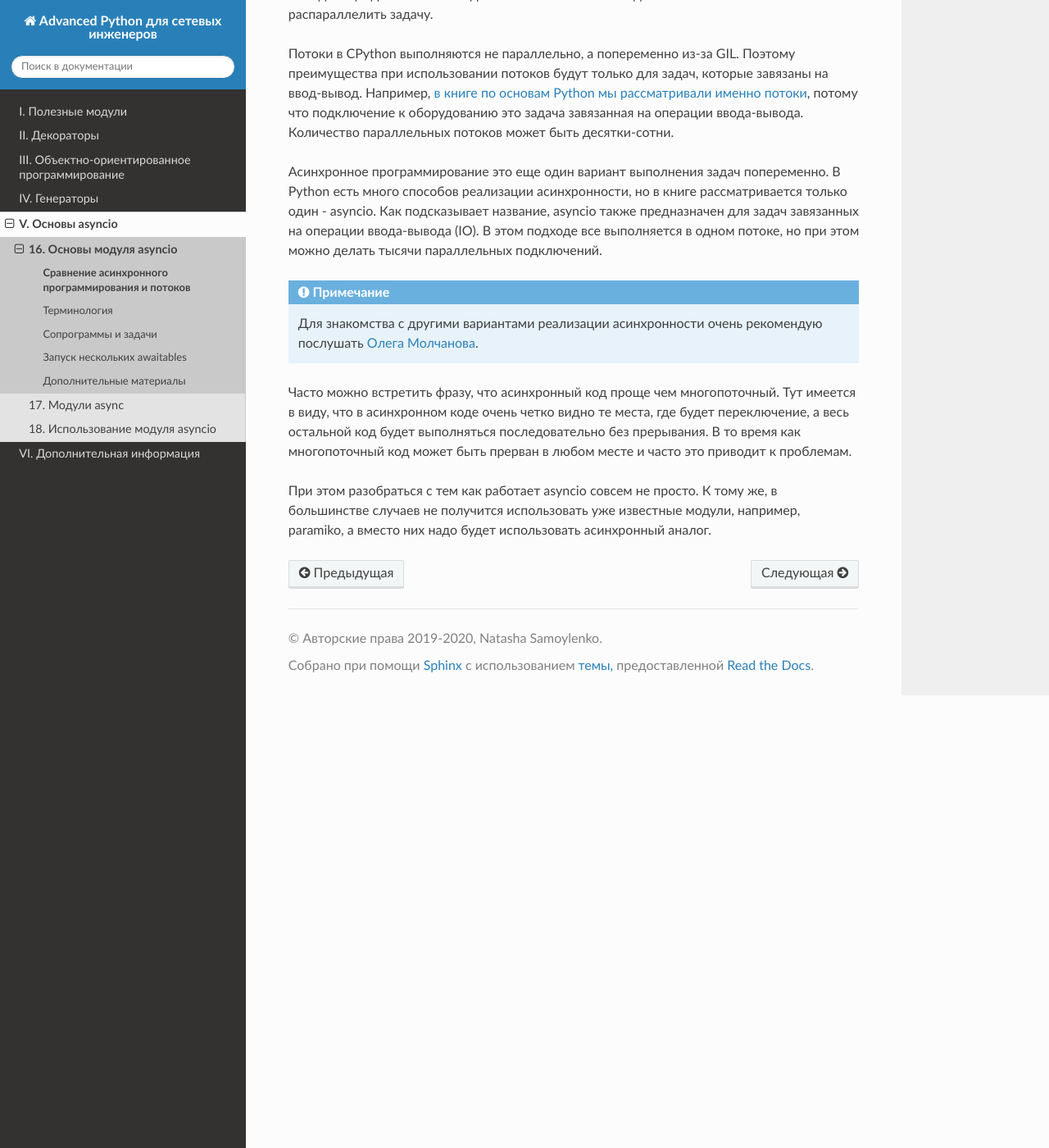
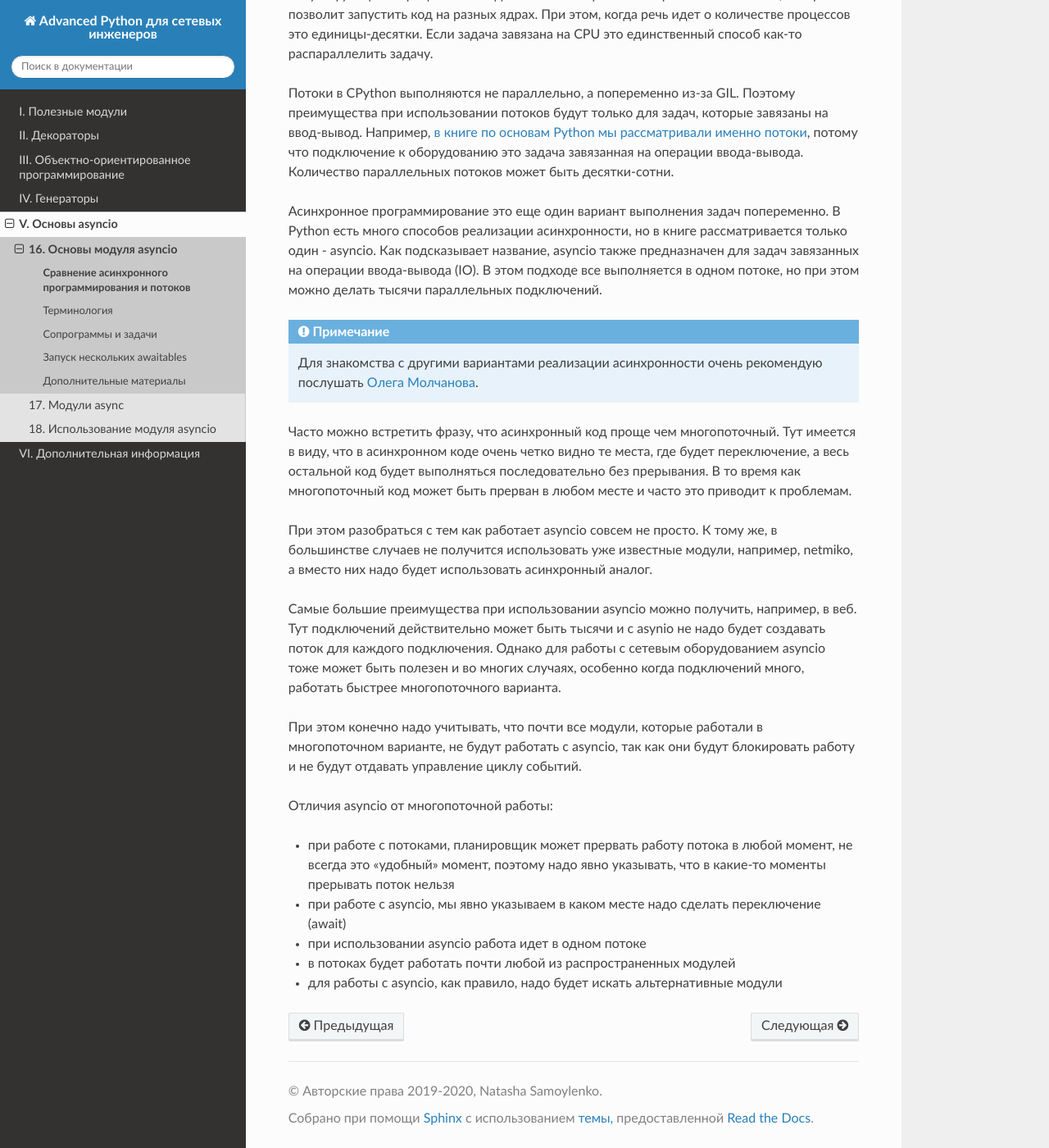
Before and after one commit to natenka/advpyneng-book, a Sphinx documentation site: the page built from docs/source/book/16_asyncio_basics/asyncio_vs_threads.rst, in a window 1280 px wide and 1400 px high, scrolled down 849 px. Shown: the whole window at 82% size. Built offline with Sphinx 7.4.7 and the Read the Docs theme 2.0.0, drawn with Linux system fonts in a browser that asks for light colours; pages that are not in the unit, such as notebooks, are missing from menus; some of the changed text lies outside the part shown.

Commit message:
update asyncio basics

```diff
--- a/docs/source/book/16_asyncio_basics/asyncio_vs_threads.rst
+++ b/docs/source/book/16_asyncio_basics/asyncio_vs_threads.rst
@@ -1,7 +1,7 @@
 Сравнение асинхронного программирования и потоков
 =================================================
 
-В Python есть три основных способа запускать задачи параллельно*:
+В Python есть три основных способа запускать задачи "параллельно":
 
 * процессы
 * потоки
@@ -23,7 +23,9 @@
 .. note::
 
     Для упрощения я буду говорить о запуске функций в потоках/процессах, но
-    технически это может быть любой вызываемый объект.
+    технически это может быть любой вызываемый объект. Аналогично дальше я
+    в основном пишу asyncio, но почти все из сказанного про asyncio относится и
+    к другим вариантам асихронного программирования.
 
 Запуск функций в процессах это единственный вариант из перечисленных выше,
 который позволит запустить код на разных ядрах. При этом, когда речь идет
@@ -55,5 +57,25 @@
 многопоточный код может быть прерван в любом месте и часто это приводит к проблемам.
 
 При этом разобраться с тем как работает asyncio совсем не просто. К тому же, в большинстве
-случаев не получится использовать уже известные модули, например, paramiko, а вместо
+случаев не получится использовать уже известные модули, например, netmiko, а вместо
 них надо будет использовать асинхронный аналог.
+
+Самые большие преимущества при использовании asyncio можно получить, например,
+в веб. Тут подключений действительно может быть тысячи и с asynio не надо будет
+создавать поток для каждого подключения. Однако для работы с сетевым оборудованием
+asyncio тоже может быть полезен и во многих случаях, особенно когда подключений много,
+работать быстрее многопоточного варианта.
+
+При этом конечно надо учитывать, что почти все модули, которые работали в многопоточном
+варианте, не будут работать с asyncio, так как они будут блокировать работу и не будут
+отдавать управление циклу событий.
+
+Отличия asyncio от многопоточной работы:
+
+* при работе с потоками, планировщик может прервать работу потока в любой момент,
+  не всегда это "удобный" момент, поэтому надо явно указывать, что в какие-то моменты
+  прерывать поток нельзя
+* при работе с asyncio, мы явно указываем в каком месте надо сделать переключение (await)
+* при использовании asyncio работа идет в одном потоке
+* в потоках будет работать почти любой из распространенных модулей
+* для работы с asyncio, как правило, надо будет искать альтернативные модули
```
Also changed, not shown: docs/source/book/16_asyncio_basics/draft_notes.rst (+0 -16 lines).
